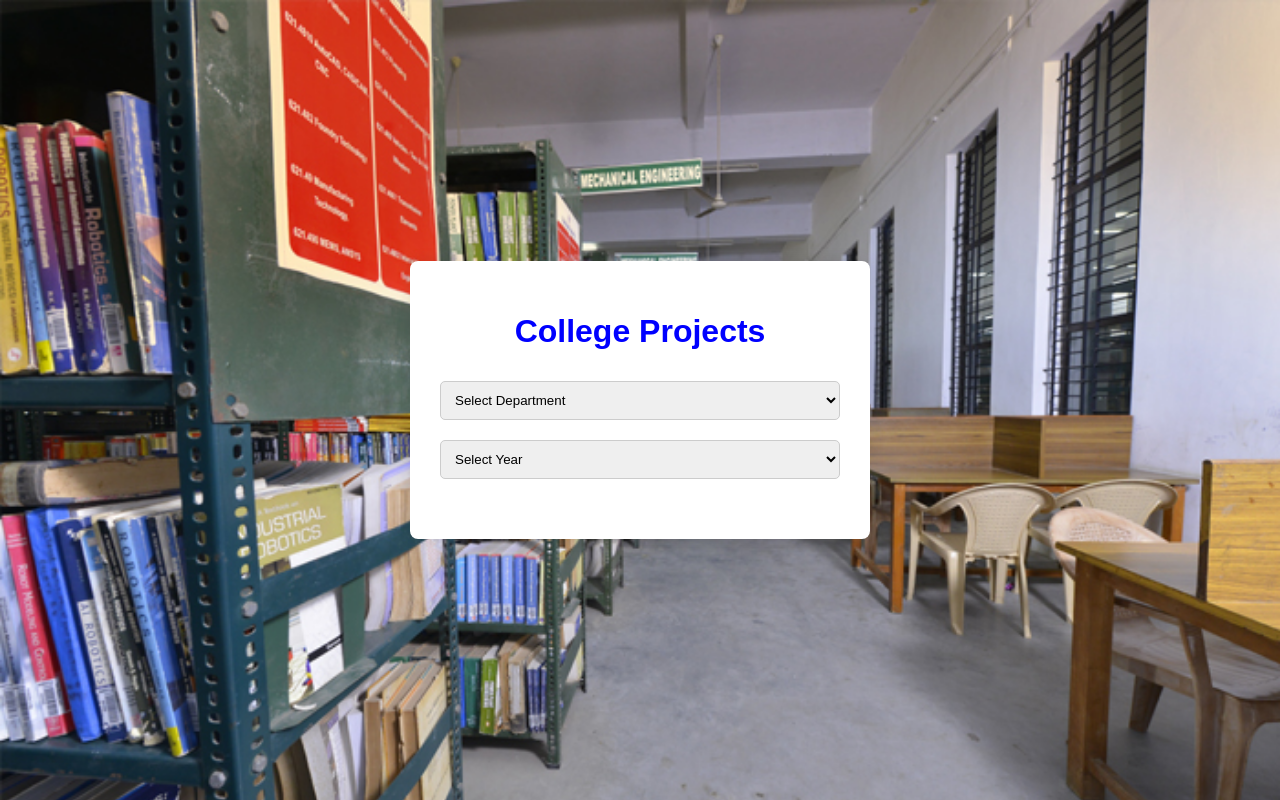
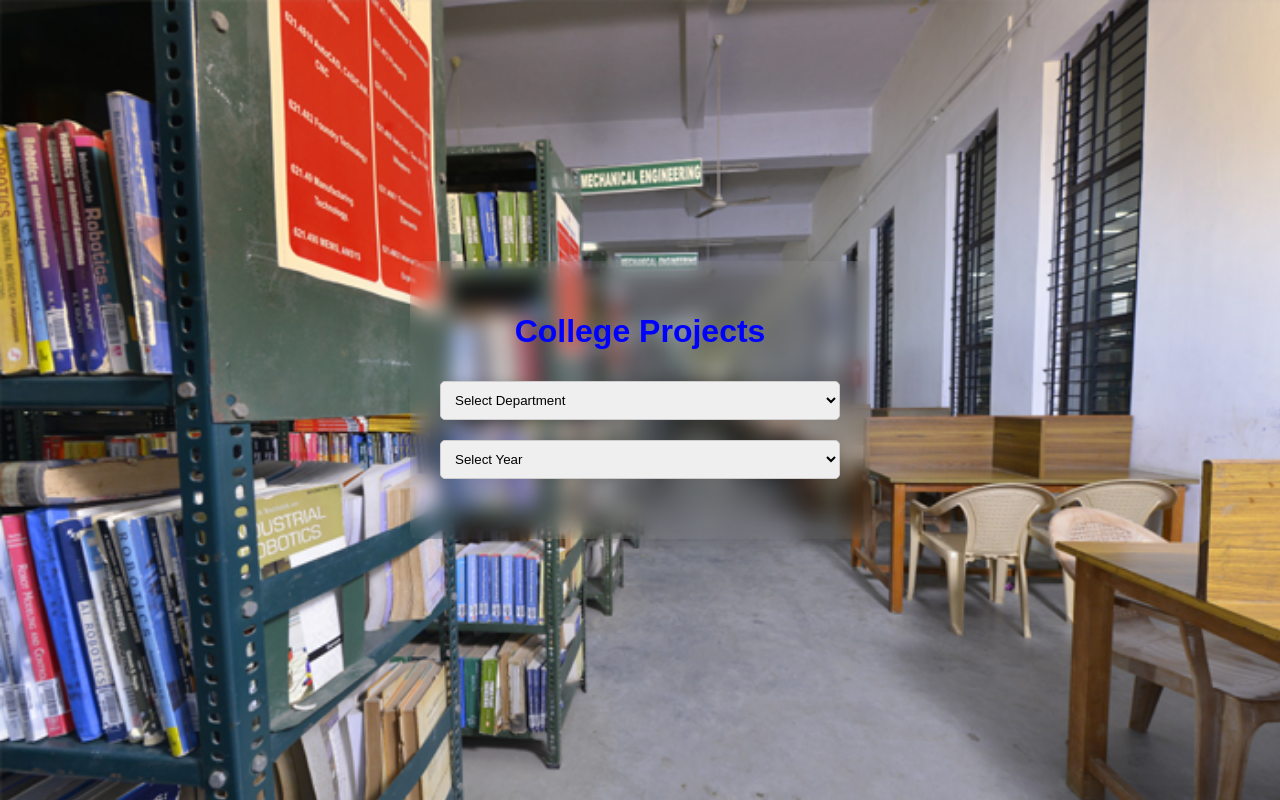
Before and after one commit to Venkatesan05102002/project, a plain HTML site: page index.html in a window 1280 px wide. Drawn offline with Linux system fonts and the light colour scheme.

Commit message:
Update styles.css

```diff
--- a/styles.css
+++ b/styles.css
@@ -13,7 +13,7 @@ body {
 
 
 .container {
-    background-color: rgba(255, 255, 255, 1);
+    background-color: rgba(255, 255, 255, 0.01);
     /* Semi-transparent white */
     padding: 30px;
     border-radius: 8px;
@@ -28,7 +28,7 @@ body {
 }
 
 .container {
-    background-color: rgba(255, 255, 255, 0.-2);
+    background-color: rgba(255, 255, 255, 0.01);
     /* Fallback for browsers that don't support backdrop-filter */
     padding: 30px;
     border-radius: 8px;
```
